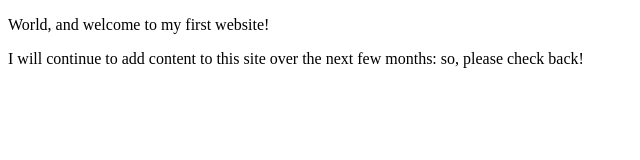
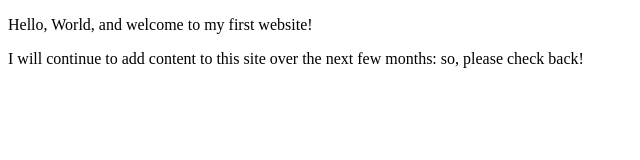
Before and after one commit to mahmoody10/mahmoody10.github.io, a plain HTML site: page index.html in a window 1280 px wide. Shown: the full height of the page, 0-640 px from the left. Drawn offline with Linux system fonts and the light colour scheme.

Commit message:
Update
Forgot to added hello

```diff
--- a/index.html
+++ b/index.html
@@ -7,7 +7,7 @@
         <title>CE Truffaunt | Web Developer</title>
     </head>
     <body>
-       <p>World, and welcome to my first website!</p>
+       <p>Hello, World, and welcome to my first website!</p>
        <p>I will continue to add content to this site over the next few months: so, please check back!</p>
     </body>
 </html>
```
